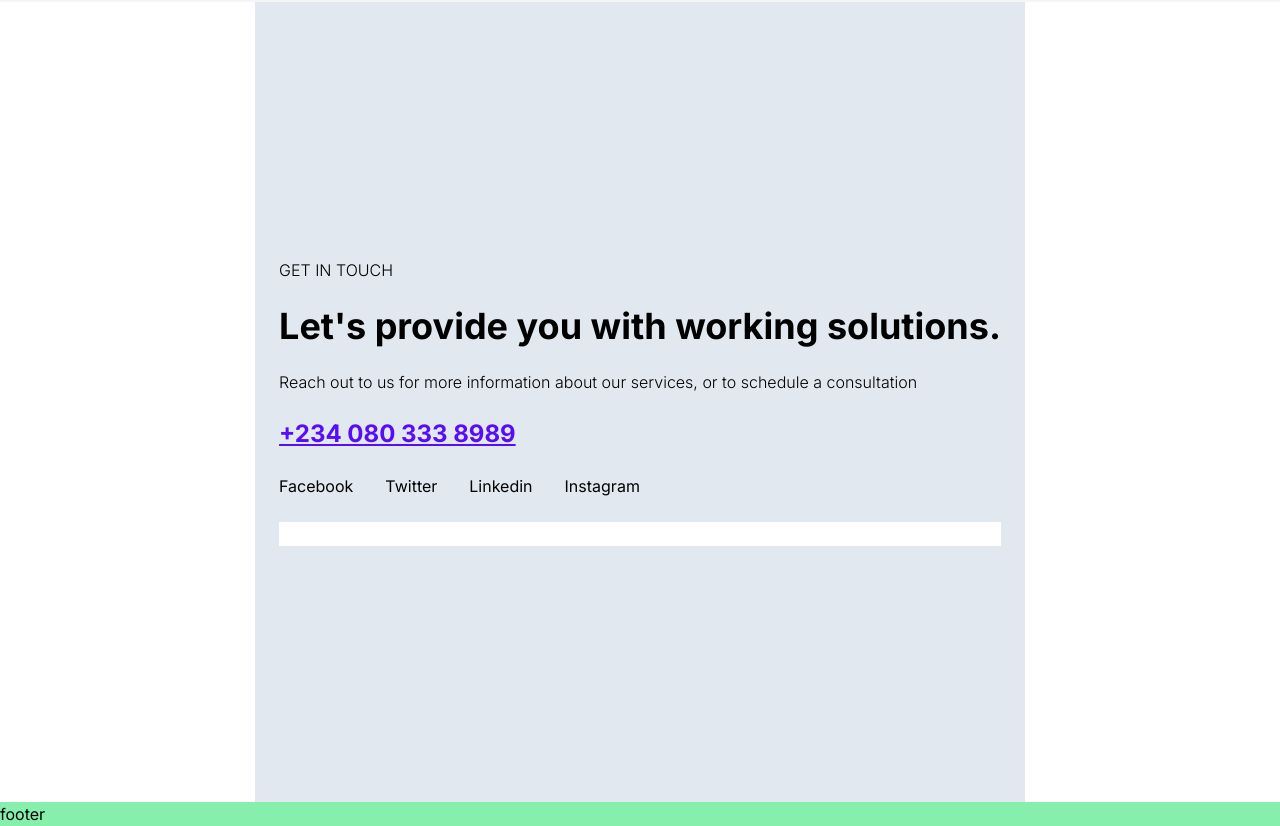
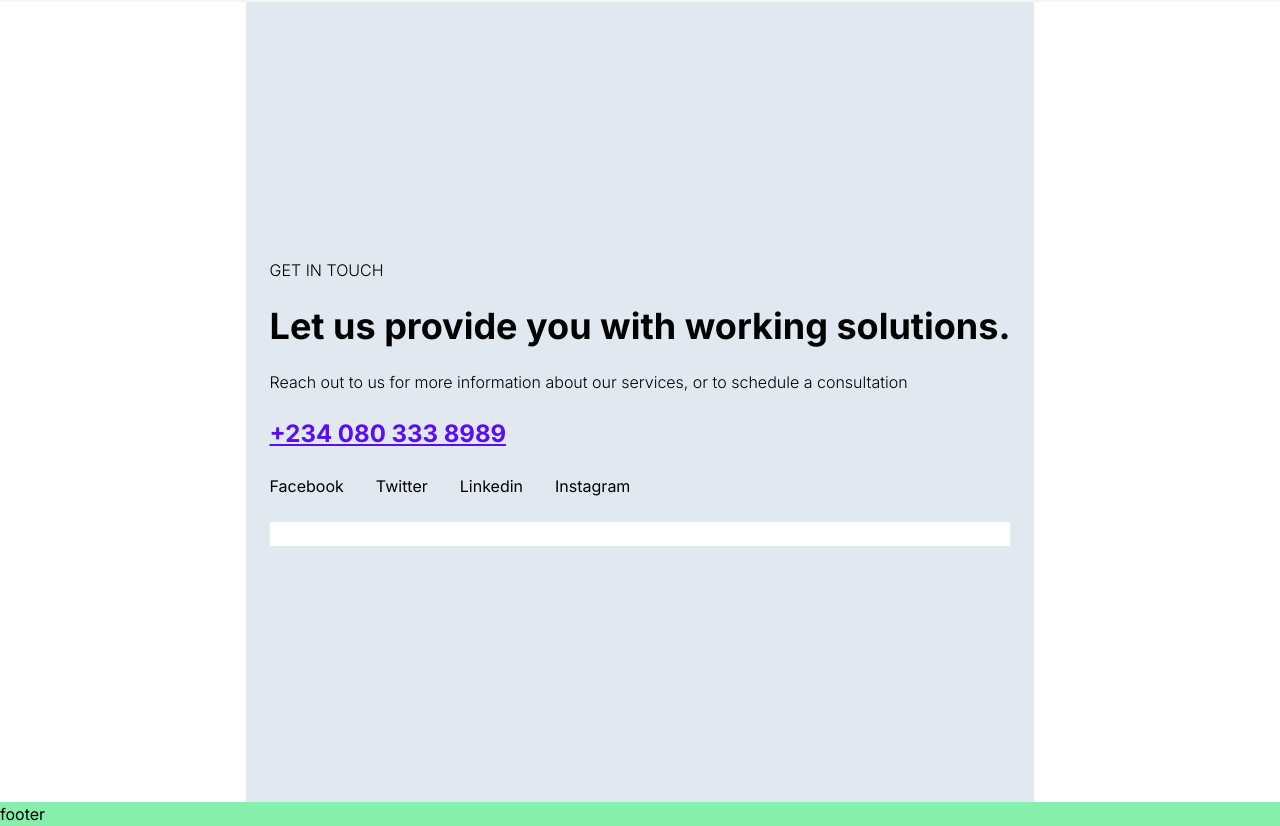
Before and after one commit to AbdulbasitSaid/raib_web, a Next.js app: page / in a window 1280 px wide. Shown: the part 3422-4248 px from the top of the page. Built offline with nearby package versions, Linux system fonts and the light colour scheme.

Commit message:
chore: fix build issue

```diff
--- a/src/app/page.tsx
+++ b/src/app/page.tsx
@@ -140,7 +140,7 @@ export default function Home() {
       <div className=" flex flex-col bg-slate-200 min-h-screen justify-center p-6 text-black gap-6">
         <p className="uppercase font-light">get in touch</p>
         <h3 className="text-4xl font-bold">
-          Let's provide you with working solutions.
+          Let us provide you with working solutions.
         </h3>
         <p className=" font-light">
           Reach out to us for more information about our services, or to
```
